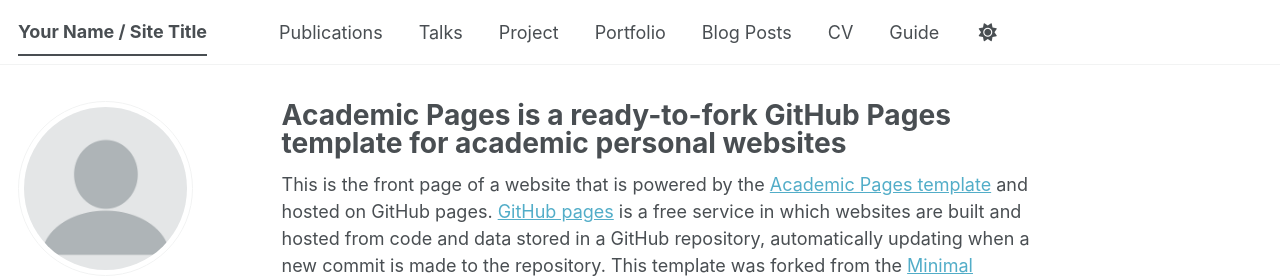
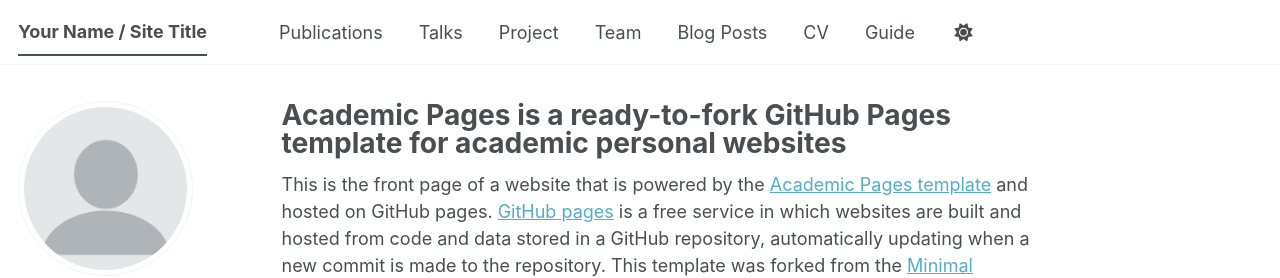
Before and after one commit to TongXuneng/TongXuneng.github.io, a Jekyll site: the page built from _pages/about.md, in a window 1280 px wide. Shown: the top 278 px of the page. Built offline with Jekyll 4.4.1, drawn with Linux system fonts in a browser that asks for light colours; some web fonts are replaced; a script bundle is joined from its source files by our own code; library files that are not in the unit come from our copies.

Commit message:
Update navigation.yml

```diff
--- a/_data/navigation.yml
+++ b/_data/navigation.yml
@@ -17,8 +17,8 @@ main:
   - title: "Project"
     url: /project/
 
-  - title: "Portfolio"
-    url: /portfolio/
+  - title: "Team"
+    url: /team/
 
   - title: "Blog Posts"
     url: /year-archive/
```
